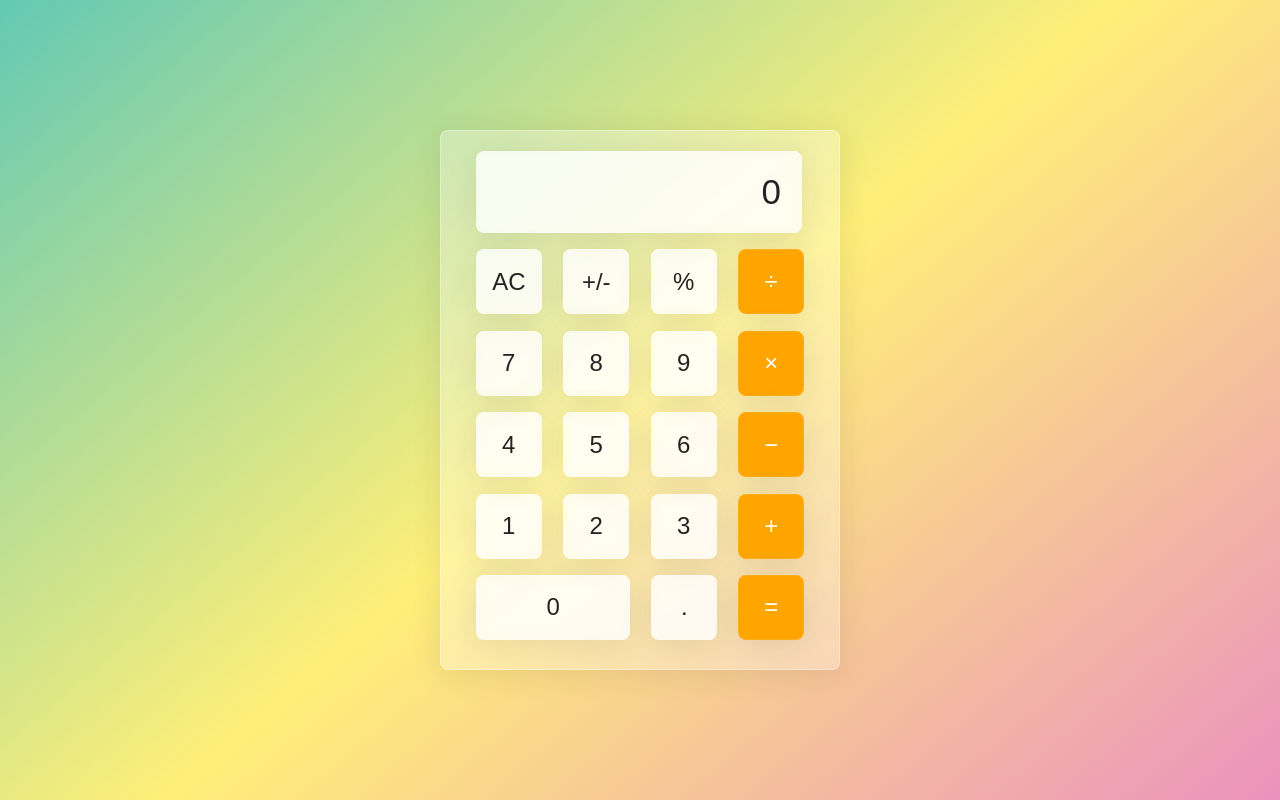
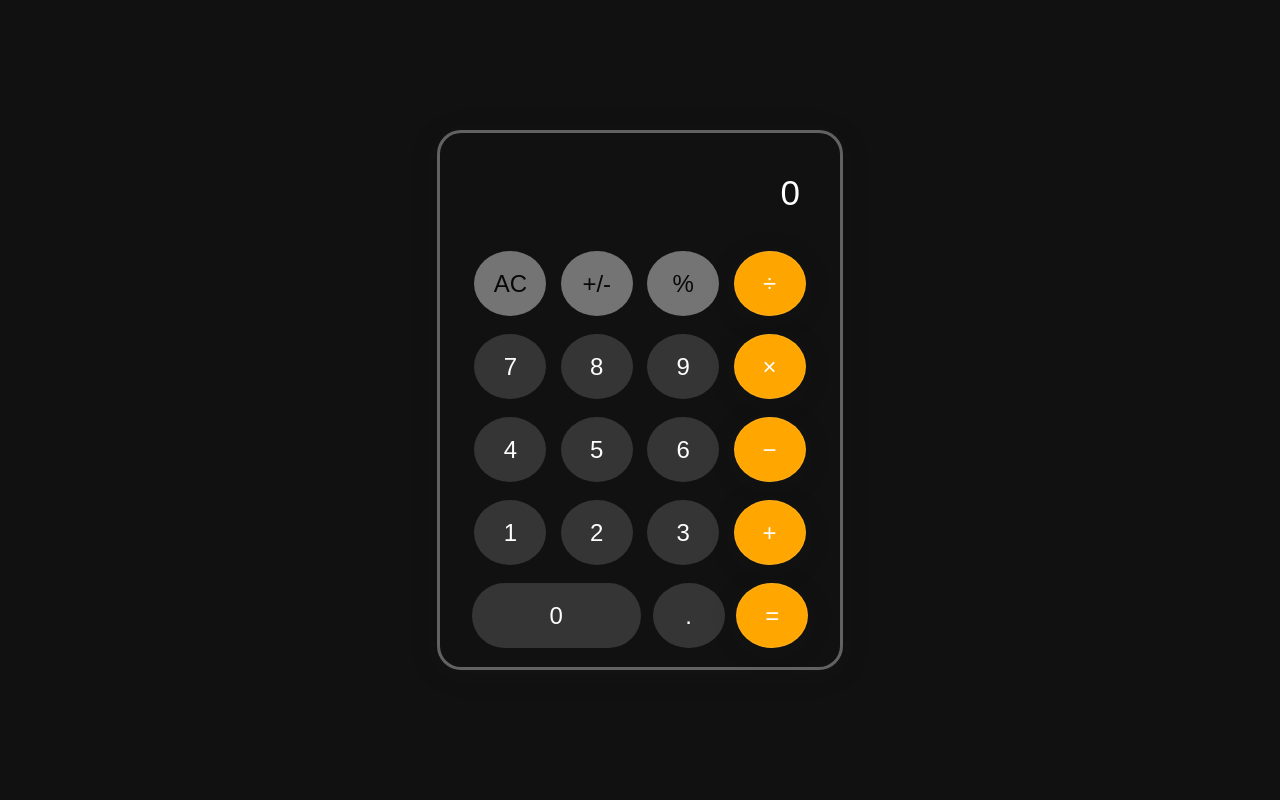
Before and after one commit to ttristann/simple-calculator, a plain HTML site: page index.html in a window 1280 px wide. Drawn offline with Linux system fonts and the light colour scheme.

Commit message:
made it look similar to apple calc now

```diff
--- a/index.html
+++ b/index.html
@@ -18,16 +18,16 @@
         <section class="calc-buttons"> <!-- these are operators and numbers of the calculator -->
 
             <div class="calc-button-row"> <!-- All Clear, positive/negative, percentage, and divide buttons-->
-                <button class="calc-button">
+                <button class="calc-button-top">
                     AC
                 </button>
-                <button class="calc-button"> <!-- have to update the CSS file to remove this functionality-->
+                <button class="calc-button-top"> <!-- have to update the CSS file to remove this functionality-->
                     +/-
                 </button>
-                <button class=calc-button>
+                <button class=calc-button-top>
                     %
                 </button>
-                <button class="calc-button">
+                <button class="calc-button-top">
                     &divide;
                 </button>
             </div>
--- a/style.css
+++ b/style.css
@@ -13,8 +13,7 @@ html{
 
 body{
     align-items: center;
-    background: linear-gradient(320deg, #eb92be,
-     #ffef78, #63c9b4);
+    background: #111111;
     display: flex;
     font-family: 'Dosis', sans-serif;
     font-display: swap;
@@ -23,48 +22,63 @@ body{
 }
 
 .wrapper{
-    backdrop-filter: blur(5.5px);
-    -webkit-backdrop-filter: blur(5.5px);
-    border-radius: 8px;
+    /* backdrop-filter: blur(5.5px); DO NOT NEED SINCE BLACK BACKGROUND
+    -webkit-backdrop-filter: blur(5.5px); */
+    border-radius: 24px;
     box-shadow: 0 4px 30px rgba(35, 35, 35, 0.1);
-    color: #232323;
-    backdrop-filter: blur(4px);
-    -webkit-backdrop-filter: blur(4px);
-    background: rgba(255, 255, 255, 0.30);
-    border: 1px solid rgba(255, 255, 255, 0.34);
+    color: #000000;
+    /* backdrop-filter: blur(4px); DO NOT NEED SINCE BLACK BACKGROUND
+    -webkit-backdrop-filter: blur(4px); */
+    background: inherit;
+    border: 3px solid rgba(255, 255, 255, 0.34); /* this is just added to give some constrast*/
     flex-basis: 400px;
     height: 540px;
-    padding: 20px 35px;
+    padding: 20px;
 }
 
 .screen{
-    backdrop-filter: blur(5.5px);
-    -webkit-backdrop-filter: blur(5.5px);
-    background: rgba(255, 255, 255, 0.75);
-    border: 1px solid rgba(255, 255, 255, 0.01);
+    /* backdrop-filter: blur(5.5px);
+    -webkit-backdrop-filter: blur(5.5px); */
+    background: inherit;
+    /* border: 1px solid rgba(255, 255, 255, 0.01);
     border-radius: 8px;
-    box-shadow: 0 4px 30px rgba(35, 35, 35, 0.1);
-    color: #232323;
+    box-shadow: 0 4px 30px rgba(35, 35, 35, 0.1); */
+    color: #ffffff;
     font-size: 35px;
     padding: 20px;
     text-align: right;
-    width: 326px;
+    width: 360px;
 }
 
 .calc-button-row{
     display: flex;
-    justify-content: space-between;
+    justify-content: space-evenly;
     margin: 5% 0;
 }
 
 .calc-button{
-    backdrop-filter: blur(5.5px);
-    -webkit-backdrop-filter: blur(5.5px);
-    background: rgba(255, 255, 255, 0.75);
-    border: 1px solid rgba(255, 255, 255, 0.1);
-    border-radius: 8px;
-    box-shadow: 0 4px 30px rgba(35, 35, 35, 0.1);
-    color: #232323;
+    /* backdrop-filter: blur(5.5px);
+    -webkit-backdrop-filter: blur(5.5px); */
+    background: rgba(88, 88, 88, 0.514);
+    border: 0px solid rgba(255, 255, 255, 0.1);
+    border-radius: 50%;
+    /* box-shadow: 0 4px 30px rgba(35, 35, 35, 0.1); */
+    color: #fffefe;
+    flex-basis: 20%;
+    font-family: inherit;
+    font-size: 24px;
+    height: 65px;
+
+}
+
+.calc-button-top{
+    /* backdrop-filter: blur(5.5px);
+    -webkit-backdrop-filter: blur(5.5px); */
+    background: rgba(211, 211, 211, 0.514);
+    border: 0px solid rgba(255, 255, 255, 0.1);
+    border-radius: 50%;
+    /* box-shadow: 0 4px 30px rgba(35, 35, 35, 0.1); */
+    color: #080808;
     flex-basis: 20%;
     font-family: inherit;
     font-size: 24px;
@@ -73,11 +87,22 @@ body{
 }
 
 .calc-button:last-child{
-    backdrop-filter: blur(5.5px);
-    -webkit-backdrop-filter: blur(5.5px);
+    /* backdrop-filter: blur(5.5px);
+    -webkit-backdrop-filter: blur(5.5px); */
     background: rgba(255, 255, 255, 0.75);
     border: 1px solid rgba(255, 255, 255, 0.1);
-    border-radius: 8px;
+    border-radius: 50%;
+    box-shadow: 0 4px 30px rgba(35, 35, 35, 0.1);
+    color: #ffff;
+    background: rgb(255, 166, 0);
+}
+
+.calc-button-top:last-child{
+    /* backdrop-filter: blur(5.5px);
+    -webkit-backdrop-filter: blur(5.5px); */
+    background: rgba(255, 255, 255, 0.75);
+    border: 1px solid rgba(255, 255, 255, 0.1);
+    border-radius: 50%;
     box-shadow: 0 4px 30px rgba(35, 35, 35, 0.1);
     color: #ffff;
     background: orange;
@@ -98,8 +123,9 @@ body{
 
 .double{
     flex-basis: 47%;
+    border-radius: 36px;
 }
 
-.triple{
+/* .triple{ NO LONGER NEEDED
     flex-basis: 73%;
-}
+} */
```
